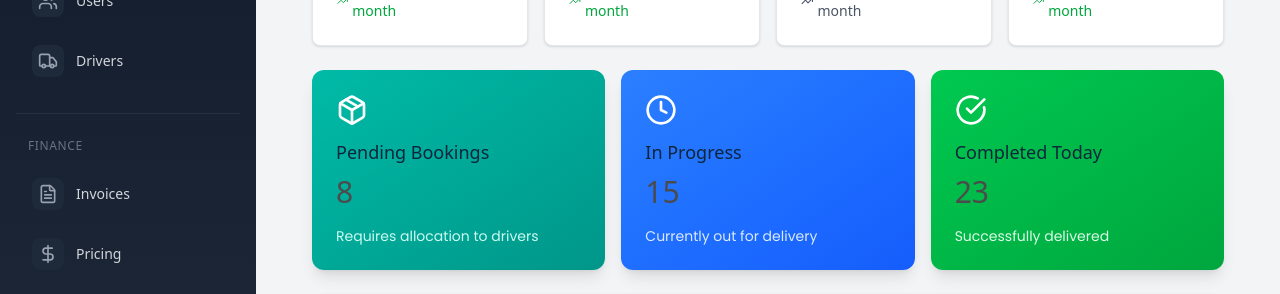
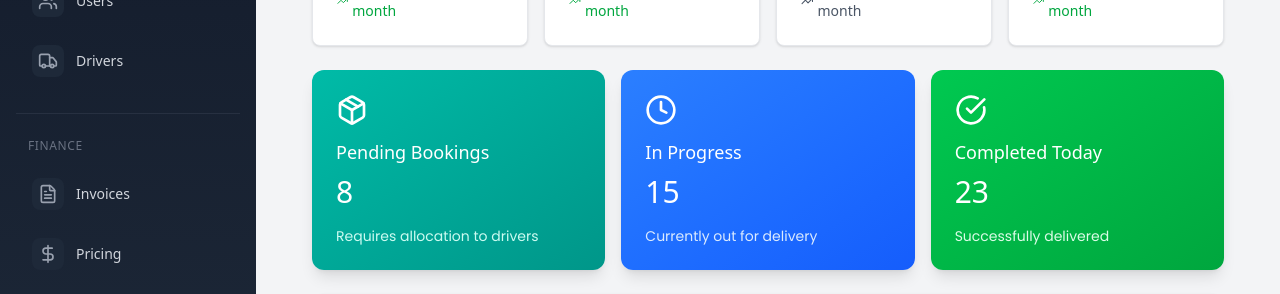
Before and after one commit to MTS-Services/m19logistics, a React (Vite) app: page /admin/dashboard in a window 1280 px wide. Shown: the part 328-622 px from the top of the page. Built offline with nearby package versions, Linux system fonts and the light colour scheme; no server answers; sample sign-in values are in the browser's storage.

Commit message:
feat: enhance styling in AdminDashboardHome for improved readability and visual appeal

```diff
--- a/src/pages/dashboards/admin/AdminDashboardHome.jsx
+++ b/src/pages/dashboards/admin/AdminDashboardHome.jsx
@@ -130,24 +130,30 @@ const AdminDashboardHome = () => {
 
         {/* Quick Actions */}
         <div className="grid grid-cols-1 gap-4 sm:grid-cols-2 lg:grid-cols-3">
-          <div className="rounded-lg bg-gradient-to-br from-teal-500 to-teal-600 p-4 text-white shadow-lg sm:rounded-xl sm:p-6">
+          <div className="rounded-lg bg-linear-to-br from-teal-500 to-teal-600 p-4 text-white shadow-lg sm:rounded-xl sm:p-6">
             <Package className="mb-2 h-6 w-6 sm:mb-3 sm:h-8 sm:w-8" />
-            <h3 className="mb-1 text-base font-semibold sm:mb-2 sm:text-lg">Pending Bookings</h3>
-            <p className="mb-2 text-2xl font-bold sm:mb-4 sm:text-3xl">8</p>
+            <h3 className="mb-1 text-base font-semibold text-white sm:mb-2 sm:text-lg">
+              Pending Bookings
+            </h3>
+            <p className="mb-2 text-2xl font-bold text-white sm:mb-4 sm:text-3xl">8</p>
             <p className="text-xs text-teal-100 sm:text-sm">Requires allocation to drivers</p>
           </div>
 
-          <div className="rounded-lg bg-gradient-to-br from-blue-500 to-blue-600 p-4 text-white shadow-lg sm:rounded-xl sm:p-6">
+          <div className="rounded-lg bg-linear-to-br from-blue-500 to-blue-600 p-4 text-white shadow-lg sm:rounded-xl sm:p-6">
             <Clock className="mb-2 h-6 w-6 sm:mb-3 sm:h-8 sm:w-8" />
-            <h3 className="mb-1 text-base font-semibold sm:mb-2 sm:text-lg">In Progress</h3>
-            <p className="mb-2 text-2xl font-bold sm:mb-4 sm:text-3xl">15</p>
+            <h3 className="mb-1 text-base font-semibold text-white sm:mb-2 sm:text-lg">
+              In Progress
+            </h3>
+            <p className="mb-2 text-2xl font-bold text-white sm:mb-4 sm:text-3xl">15</p>
             <p className="text-xs text-blue-100 sm:text-sm">Currently out for delivery</p>
           </div>
 
-          <div className="rounded-lg bg-gradient-to-br from-green-500 to-green-600 p-4 text-white shadow-lg sm:rounded-xl sm:p-6">
+          <div className="rounded-lg bg-linear-to-br from-green-500 to-green-600 p-4 text-white shadow-lg sm:rounded-xl sm:p-6">
             <CheckCircle className="mb-2 h-6 w-6 sm:mb-3 sm:h-8 sm:w-8" />
-            <h3 className="mb-1 text-base font-semibold sm:mb-2 sm:text-lg">Completed Today</h3>
-            <p className="mb-2 text-2xl font-bold sm:mb-4 sm:text-3xl">23</p>
+            <h3 className="mb-1 text-base font-semibold text-white sm:mb-2 sm:text-lg">
+              Completed Today
+            </h3>
+            <p className="mb-2 text-2xl font-bold text-white sm:mb-4 sm:text-3xl">23</p>
             <p className="text-xs text-green-100 sm:text-sm">Successfully delivered</p>
           </div>
         </div>
```
